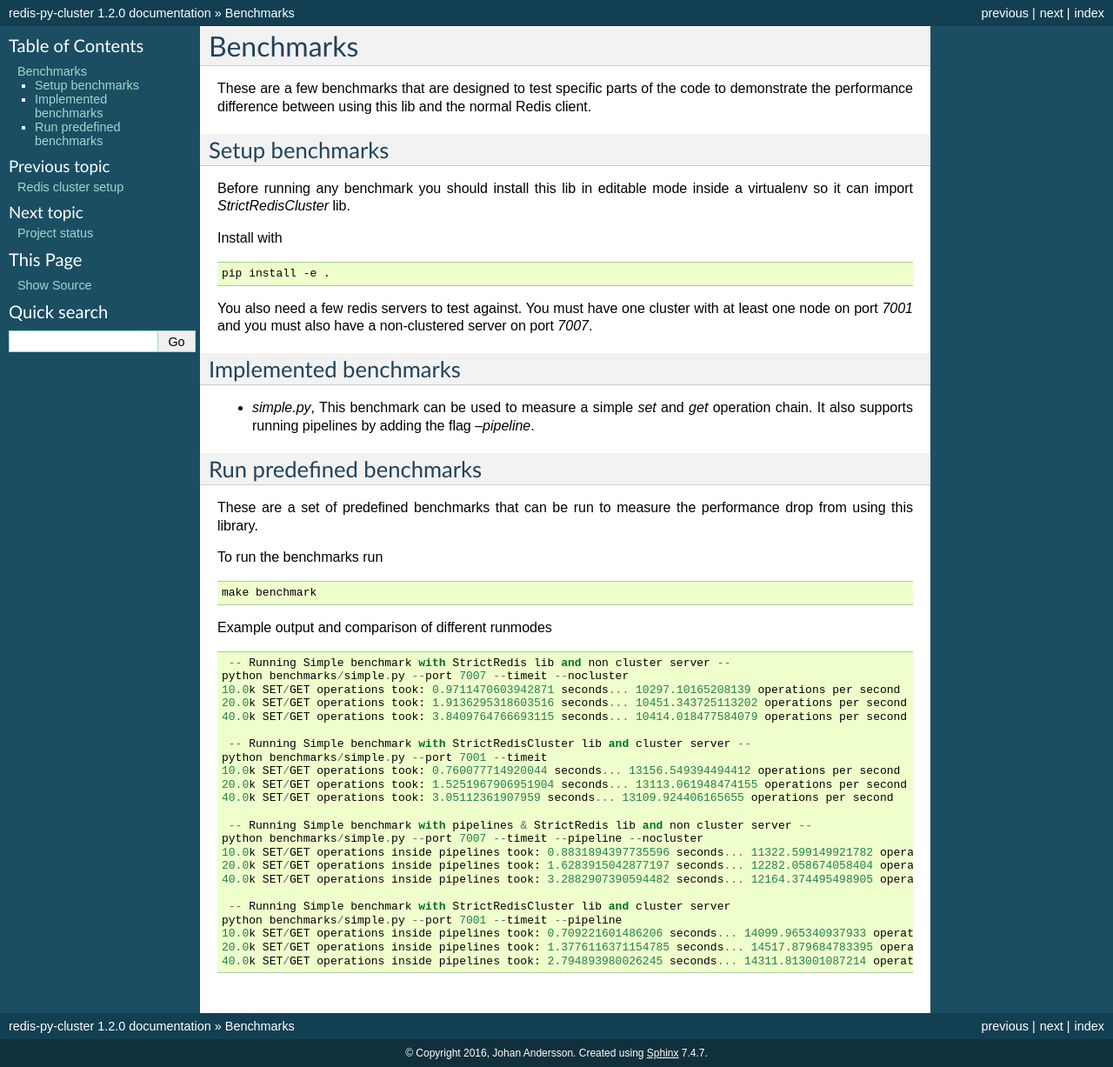
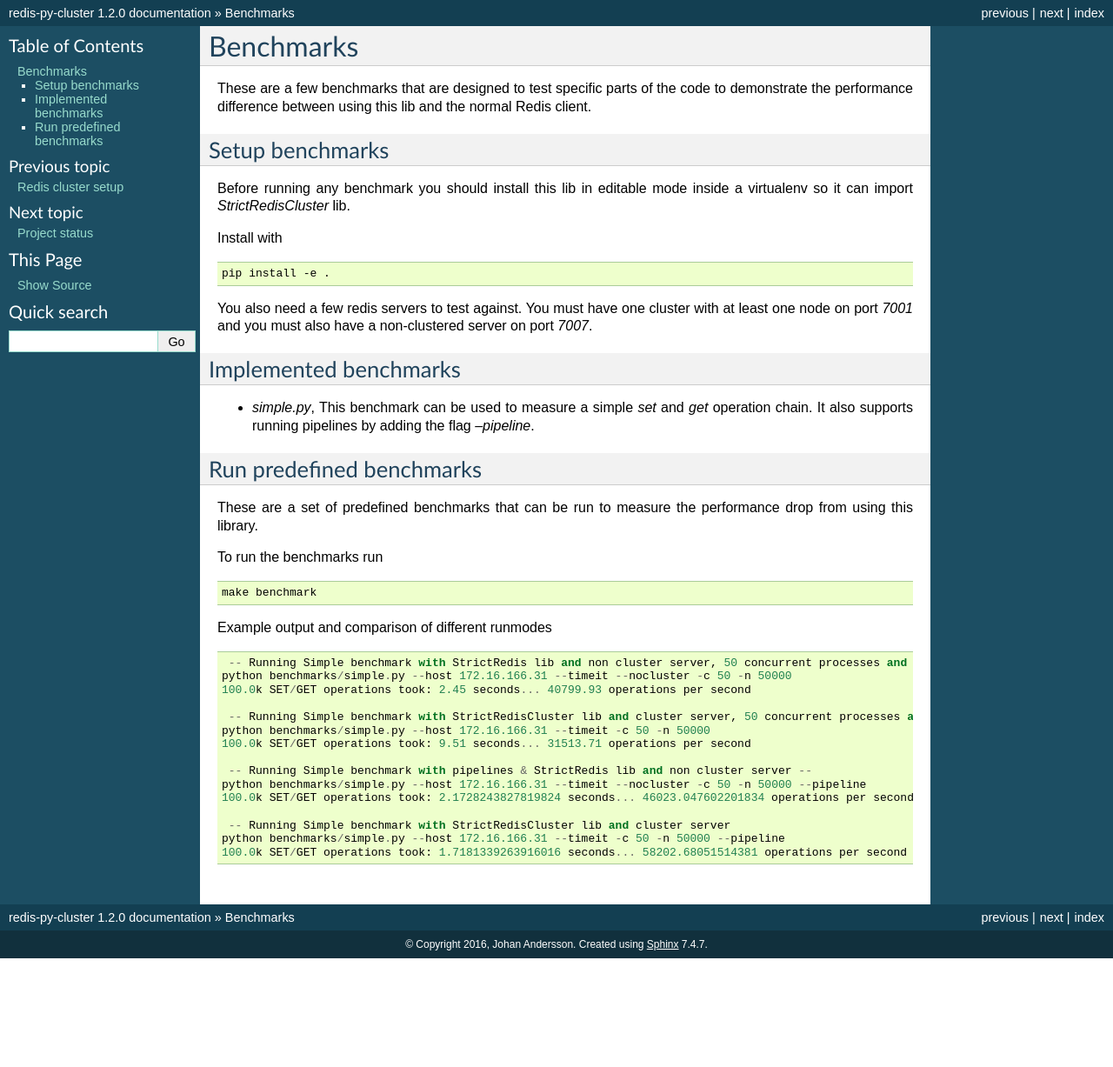
Before and after one commit to Grokzen/redis-py-cluster, a Sphinx documentation site: the page built from docs/benchmarks.rst, in a window 1280 px wide. Shown: the whole page at 87% size. Built offline with Sphinx 7.4.7, drawn with Linux system fonts in a browser that asks for light colours; after the commit the page ends 1102 px from its top, so only the background shows below that.

Commit message:
update benchmarks.rst

```diff
--- a/docs/benchmarks.rst
+++ b/docs/benchmarks.rst
@@ -42,26 +42,18 @@
 
 .. code-block::
 
-     -- Running Simple benchmark with StrictRedis lib and non cluster server --
-    python benchmarks/simple.py --port 7007 --timeit --nocluster
-    10.0k SET/GET operations took: 0.9711470603942871 seconds... 10297.10165208139 operations per second
-    20.0k SET/GET operations took: 1.9136295318603516 seconds... 10451.343725113202 operations per second
-    40.0k SET/GET operations took: 3.8409764766693115 seconds... 10414.018477584079 operations per second
+     -- Running Simple benchmark with StrictRedis lib and non cluster server, 50 concurrent processes and total 50000*2 requests --
+    python benchmarks/simple.py --host 172.16.166.31 --timeit --nocluster -c 50 -n 50000
+    100.0k SET/GET operations took: 2.45 seconds... 40799.93 operations per second
 
-     -- Running Simple benchmark with StrictRedisCluster lib and cluster server --
-    python benchmarks/simple.py --port 7001 --timeit
-    10.0k SET/GET operations took: 0.760077714920044 seconds... 13156.549394494412 operations per second
-    20.0k SET/GET operations took: 1.5251967906951904 seconds... 13113.061948474155 operations per second
-    40.0k SET/GET operations took: 3.05112361907959 seconds... 13109.924406165655 operations per second
+     -- Running Simple benchmark with StrictRedisCluster lib and cluster server, 50 concurrent processes and total 50000*2 requests --
+    python benchmarks/simple.py --host 172.16.166.31 --timeit -c 50 -n 50000
+    100.0k SET/GET operations took: 9.51 seconds... 31513.71 operations per second
 
      -- Running Simple benchmark with pipelines & StrictRedis lib and non cluster server --
-    python benchmarks/simple.py --port 7007 --timeit --pipeline --nocluster
-    10.0k SET/GET operations inside pipelines took: 0.8831894397735596 seconds... 11322.599149921782 operations per second
-    20.0k SET/GET operations inside pipelines took: 1.6283915042877197 seconds... 12282.058674058404 operations per second
-    40.0k SET/GET operations inside pipelines took: 3.2882907390594482 seconds... 12164.374495498905 operations per second
+    python benchmarks/simple.py --host 172.16.166.31 --timeit --nocluster -c 50 -n 50000 --pipeline
+    100.0k SET/GET operations took: 2.1728243827819824 seconds... 46023.047602201834 operations per second
 
      -- Running Simple benchmark with StrictRedisCluster lib and cluster server
-    python benchmarks/simple.py --port 7001 --timeit --pipeline
-    10.0k SET/GET operations inside pipelines took: 0.709221601486206 seconds... 14099.965340937933 operations per second
-    20.0k SET/GET operations inside pipelines took: 1.3776116371154785 seconds... 14517.879684783395 operations per second
-    40.0k SET/GET operations inside pipelines took: 2.794893980026245 seconds... 14311.813001087214 operations per second
+    python benchmarks/simple.py --host 172.16.166.31 --timeit -c 50 -n 50000 --pipeline
+    100.0k SET/GET operations took: 1.7181339263916016 seconds... 58202.68051514381 operations per second
```
